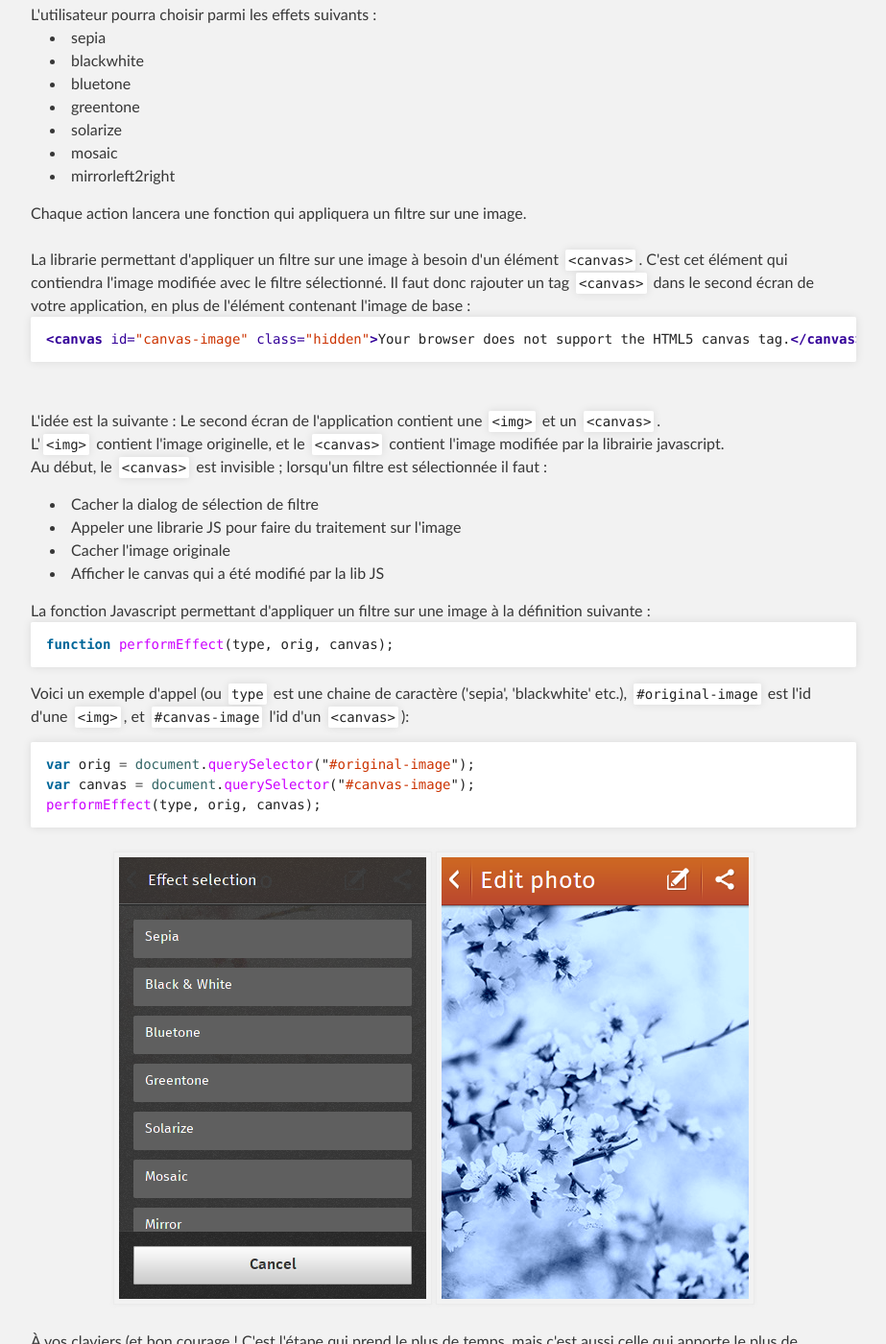
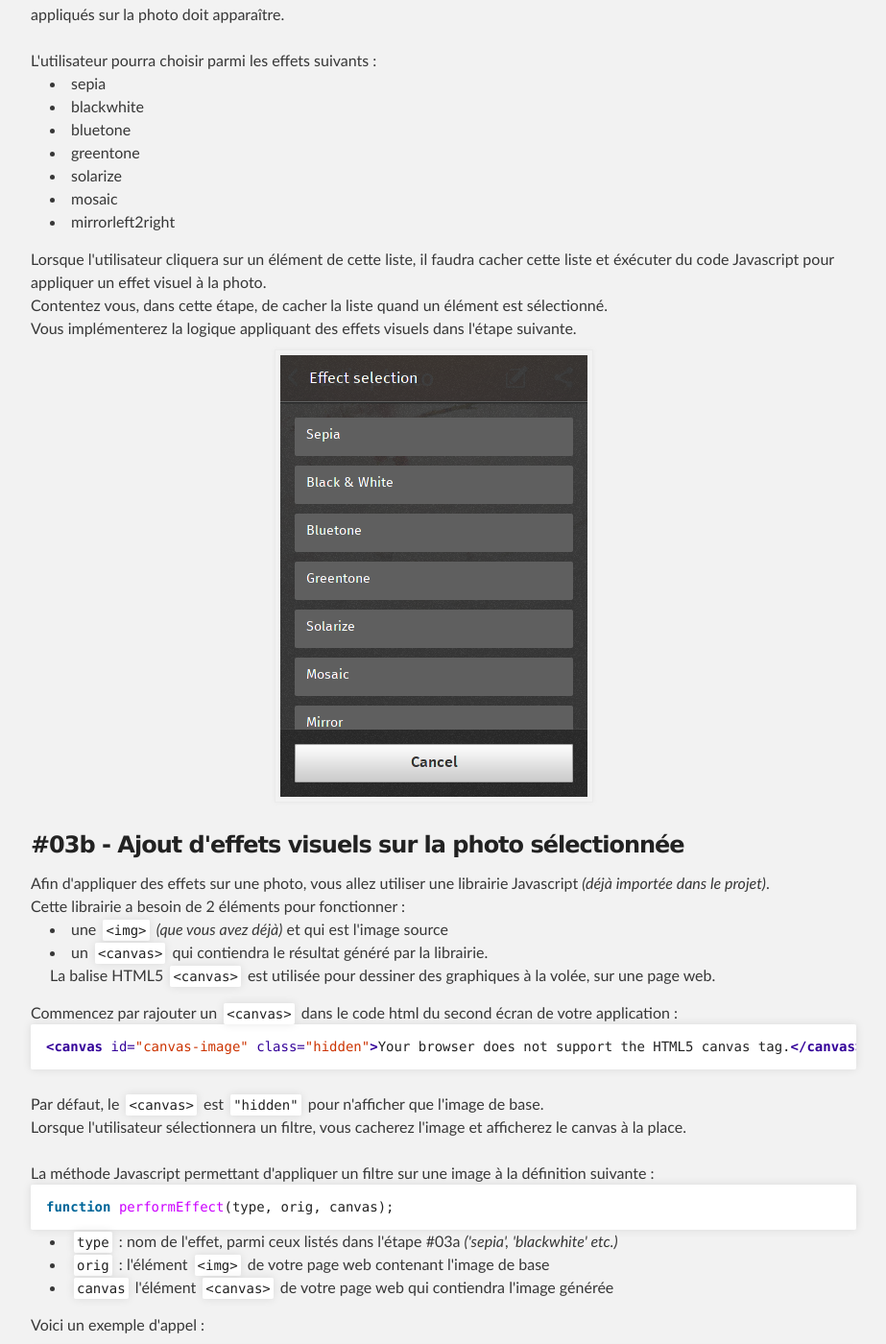
Before and after one commit to Nilhcem/xebia-fxos-workshop, a Jekyll site: the page built from index.html, in a window 1280 px wide and 1400 px high, scrolled down 4358 px. Shown: the whole window at 96% size, without its empty margins (188-1111 px from the left). Built offline with Jekyll 4.4.1, drawn with Linux system fonts in a browser that asks for light colours; Markdown is read by kramdown in place of the engine named in the settings; some of the changed text lies outside the part shown.

Commit message:
Instructions improvements

```diff
--- a/index.html
+++ b/index.html
@@ -22,7 +22,7 @@
 <h3>#00b - Création du manifest</h3>
 
 <p>
-Nous allons créer une application pour Firefox OS en partant d'un projet de base :
+Vous allez créer une application pour Firefox OS en partant d'un projet de base :
 
 {% highlight bash %}
 $ git clone git@github.com:Nilhcem/xebia-fxos-workshop.git
@@ -35,9 +35,9 @@
 Ce projet contient plusieurs fichiers (triés ici par importance) :<br />
 <ul>
   <li><code>index.html</code> La page principale de l'application, que vous aurez à modifier</li>
-  <li><code>js/app.js</code> L'endroit où vous devrez écrire votre code javascript</li>
-  <li><code>css/app.css</code> L'endroit où vous devrez mettre des règles css (si besoin)</li>
-  <li><code>img/</code> Contient les icones de l'application. Peut également contenir d'autre images, si vous le souhaitez</li>
+  <li><code>js/app.js</code> L'endroit où vous devrez écrire du code javascript</li>
+  <li><code>css/app.css</code> L'endroit où vous devrez mettre de nouvelles règles css (si besoin)</li>
+  <li><code>img/</code> Contient les icones de l'application.</li>
   <li><code>css/buildingblocks</code> La librairie css permettant de créer des éléments graphiques au look "natif" de la plateforme</li>
   <li><code>js/psxeffects*.js</code> Une librairie (<a href="https://github.com/zhijie/psx">sources</a>) simple d'utilisation permettant d'appliquer des filtres sur une image</li>
 </ul>
@@ -53,14 +53,17 @@
   <li>Lisez le code source (<code>index.html</code>, <code>css/app.css</code>, et <code>js/app.js</code>) pour bien comprendre comment s'effectue le changement d'écran</li>
 </ol>
 
-<center><img src="images/step-00b.png" /></center>
+<center>
+  <img src="images/step-00b.png" />
+  <img src="images/step-00c.png" />
+</center>
 
 
 
 <h3>#01 - Ajout d'un header (ActionBar)</h3>
 
 <p>
-Nous allons maintenant rajouter un header <em>(la barre orangée en haut)</em> sur chaque écran.<br />
+Vous allez maintenant rajouter un header <em>(la barre orangée en haut)</em> sur chaque écran.<br />
 <ul>
   <li>Sur le premier écran, affichez le nom de l'application</li>
   <li>Sur le second écran, ajoutez un bouton retour <em>(et sa logique métier)</em>, un libellé ("Edit photo"), et deux boutons "Edit" et "Share" <em>(qui n'ont pas besoin de logique métier pour l'instant)</em>.</li>
@@ -107,10 +110,10 @@
 </center>
 
 
+<h3>#03a - Une dialogue de sélection</h3>
 
-<h3>#03 - Ajout d'effets visuels sur la photo sélectionnée</h3>
-
-Lorsque l'utilisateur clique sur le bouton "Edit" dans le second écran de votre application, une <a href="http://buildingfirefoxos.com/building-blocks/action-menu.html">dialog de sélection</a> listant les filtres disponibles qui peuvent être appliqués sur la photo doit apparaître.<br /><br />
+Vous allez maintenant rajouter de la logique métier au bouton "Edit" situé dans la barre de header du second écran de votre application.<br />
+Lorsque l'utilisateur cliquera sur ce bouton, une <a href="http://buildingfirefoxos.com/building-blocks/action-menu.html">dialogue de sélection</a> listant les effets disponibles pouvant être appliqués sur la photo doit apparaître.<br /><br />
 L'utilisateur pourra choisir parmi les effets suivants :
 <ul>
   <li>sepia</li>
@@ -122,39 +125,50 @@
   <li>mirrorleft2right</li>
 </ul>
 
-Chaque action lancera une fonction qui appliquera un filtre sur une image.<br /><br />
+Lorsque l'utilisateur cliquera sur un élément de cette liste, il faudra cacher cette liste et éxécuter du code Javascript pour appliquer un effet visuel à la photo.<br />
+Contentez vous, dans cette étape, de cacher la liste quand un élément est sélectionné.<br />
+Vous implémenterez la logique appliquant des effets visuels dans l'étape suivante.
 
-La librarie permettant d'appliquer un filtre sur une image à besoin d'un élément <code>&lt;canvas&gt;</code>.
-C'est cet élément qui contiendra l'image modifiée avec le filtre sélectionné.
-Il faut donc rajouter un tag <code>&lt;canvas&gt;</code> dans le second écran de votre application, en plus de l'élément contenant l'image de base :
+<center>
+  <img src="images/step-03a.png" />
+</center>
 
+
+
+<h3>#03b - Ajout d'effets visuels sur la photo sélectionnée</h3>
+
+Afin d'appliquer des effets sur une photo, vous allez utiliser une librairie Javascript <em>(déjà importée dans le projet)</em>.<br />
+Cette librairie a besoin de 2 éléments pour fonctionner :
+<ul>
+  <li>une <code>&lt;img&gt;</code> <em>(que vous avez déjà)</em> et qui est l'image source</li>
+  <li>un <code>&lt;canvas&gt;</code> qui contiendra le résultat généré par la librairie.<br />La balise HTML5 <code>&lt;canvas&gt;</code> est utilisée pour dessiner des graphiques à la volée, sur une page web.</li>
+</ul>
+
+
+Commencez par rajouter un <code>&lt;canvas&gt;</code> dans le code html du second écran de votre application :
 {% highlight html %}
 <canvas id="canvas-image" class="hidden">Your browser does not support the HTML5 canvas tag.</canvas>
-{% endhighlight %}
-</p><br />
+{% endhighlight %}<br />
 
-<p>
-L'idée est la suivante : Le second écran de l'application contient une <code>&lt;img&gt;</code> et un <code>&lt;canvas&gt;</code>.<br />
-L'<code>&lt;img&gt;</code> contient l'image originelle, et le <code>&lt;canvas&gt;</code> contient l'image modifiée par la librairie javascript.<br />
-Au début, le <code>&lt;canvas&gt;</code> est invisible ; lorsqu'un filtre est sélectionnée il faut :
-<ul>
-  <li>Cacher la dialog de sélection de filtre</li>
-  <li>Appeler une librarie JS pour faire du traitement sur l'image</li>
-  <li>Cacher l'image originale</li>
-  <li>Afficher le canvas qui a été modifié par la lib JS</li>
-</ul>
+Par défaut, le <code>&lt;canvas&gt;</code> est <code>"hidden"</code> pour n'afficher que l'image de base.<br />
+Lorsque l'utilisateur sélectionnera un filtre, vous cacherez l'image et afficherez le canvas à la place.<br /><br />
 
-La fonction Javascript permettant d'appliquer un filtre sur une image à la définition suivante :
+La méthode Javascript permettant d'appliquer un filtre sur une image à la définition suivante :
 
 {% highlight javascript %}
 function performEffect(type, orig, canvas);
 {% endhighlight %}
+<ul>
+  <li><code>type</code> : nom de l'effet, parmi ceux listés dans l'étape #03a <em>('sepia', 'blackwhite' etc.)</em></li>
+  <li><code>orig</code> : l'élément <code>&lt;img&gt;</img></code> de votre page web contenant l'image de base</li>
+  <li><code>canvas</code> l'élément <code>&lt;canvas&gt;</code> de votre page web qui contiendra l'image générée</li>
+</ul>
 </p>
 
-Voici un exemple d'appel (ou <code>type</code> est une chaine de caractère ('sepia', 'blackwhite' etc.), <code>#original-image</code> est l'id d'une <code>&lt;img&gt;</img></code>, et <code>#canvas-image</code> l'id d'un <code>&lt;canvas&gt;</code>):
-
+Voici un exemple d'appel :
 <p>
 {% highlight javascript %}
+var type = 'sepia';
 var orig = document.querySelector("#original-image");
 var canvas = document.querySelector("#canvas-image");
 performEffect(type, orig, canvas);
@@ -162,19 +176,19 @@
 </p>
 
 <center>
-  <img src="images/step-03a.png" />
   <img src="images/step-03b.png" />
+  <img src="images/step-03c.png" />
 </center>
 
-<p>À vos claviers (et bon courage ! C'est l'étape qui prend le plus de temps, mais c'est aussi celle qui apporte le plus de valeur métier à votre application, non ?)</p>
 
 
 <h3>#04 - Partage de l'image modifiée</h3>
 
 <p>
-Maintenant que l'image peut être modifiée, il ne nous reste plus qu'à ajouter l'option pour pouvoir partager cette image modifiée.<br />
-Pour cela, on va utiliser une WebActivity (en s'inspirant encore une fois du code de partage d'image de <a href="https://github.com/robnyman/Firefox-OS-Boilerplate-App/blob/gh-pages/js/webapp.js">Firefos OS Boilerplate</a>).<br />
-Pour tester que le tout fonctionne, essayez de partager l'image avec "Wallpaper" et cliquez sur "Set as wallpaper". Cliquez ensuite sur le bouton "Home" et admirez le résultat.
+Votre application permet maintenant d'appliquer un effet sur une image.<br />
+La dernière étape consiste à pouvoir partager cette image.<br />
+Pour cela, vous utiliserez une WebActivity (en s'inspirant encore une fois du code de partage d'image de <a href="https://github.com/robnyman/Firefox-OS-Boilerplate-App/blob/gh-pages/js/webapp.js">Firefos OS Boilerplate</a>).<br />
+Afin de tester que le partage fonctionne, partagez l'image avec le "Wallpaper" et cliquez sur "Set as wallpaper". Cliquez ensuite sur le bouton "Home" pour retourner sur l'écran d'accueil de Firefox OS, et admirez le résultat.
 </p>
 
 <center>
@@ -187,20 +201,28 @@
 <h3>#05 - Peaufiner le tout</h3>
 
 <p>
-Félicitations, vous êtes arrivé à la fin de ce hands-on.<br />
-Vous pouvez maintenant finaliser votre application en ajoutant ce que vous voulez !<br />
-Voici quelques suggestions :
+Félicitations, vous êtes arrivé à la fin de ce hands-on... à moins que ce ne soit que le début...<br />
+Il reste tant à découvrir sur la création d'applications HTML5 embarquées.<br />
+Si vous avez un peu de temps, voici quelques suggestions de choses à ajouter/tester pour améliorer votre application :
 
 <ul>
-  <li>Des animations css (<a href="http://buildingfirefoxos.com/transitions/app-invokes-app.html">lien</a>)</li>
+  <li>Du remote debugging (<a href="http://people.apache.org/~pmuellr/weinre/docs/latest/">lien</a>)</li>
+  <li>Des animations CSS (<a href="http://buildingfirefoxos.com/transitions/app-invokes-app.html">lien</a>)</li>
   <li>De l'internationalisation (<a href="https://hacks.mozilla.org/2013/08/localizing-firefox-os-apps/">lien</a>)</li>
+  <li>Des tests (<a href="http://qunitjs.com/">lien</a>)</li>
   <li>Des tests fonctionnels (<a href="https://blog.mozilla.org/webqa/2013/02/07/part1-firefoxos-and-marionette/">lien</a>)</li>
   <li>Du cache (<a href="https://developer.mozilla.org/en-US/docs/IndexedDB/Using_IndexedDB">lien</a>)</li>
   <li>Des traitements en background (<a href="http://www.sitepoint.com/javascript-threading-html5-web-workers/">lien</a>)</li>
-  <li>Une meilleure librairie JS de traitement d'images, compatible avec les traitements en background</li>
-  <li>Un bouton d'installation si l'app est utilisée depuis le navigateur (<a href="https://github.com/wavysandbox/install">lien</a>)</li>
-  <li>Une compatibilité multi browser</li>
-  <li>Locker en portrait-only (arrrrgh)</li>
-  <li>Des trucs cools : volo, require js, yeoman, coffeescript, less...</li>
+  <li>Un bouton d'installation, si l'app est utilisée depuis le navigateur (<a href="https://github.com/wavysandbox/install">lien</a>)</li>
+  <li>Une meilleure librairie JS de traitement d'images</li>
+  <li>Un lock de l'application en portrait seulement <em>(arrrrgh)</em></li>
   <li>Une publication sur le Marketplace</li>
-</ul>
+  <li>Une compatibilité multi navigateurs</li>
+  <li>Une compatibilité Internet Explorer 5 <em>(non, ça c'était juste pour vous faire transpirer un peu)</em></li>
+  <li>Des trucs cools : volo, grunt, require js, coffeescript, less...</li>
+  <li>D'autres trucs cools, que vous découvrirez sur le tas</li>
+</ul><br />
+
+<p style="text-align: right;">
+~Have fun~
+</p>
```
Also changed, not shown: other parts of index.html (+1 -1 lines), images/step-00c.png (added), images/step-03b.png, images/step-03c.png (added).
